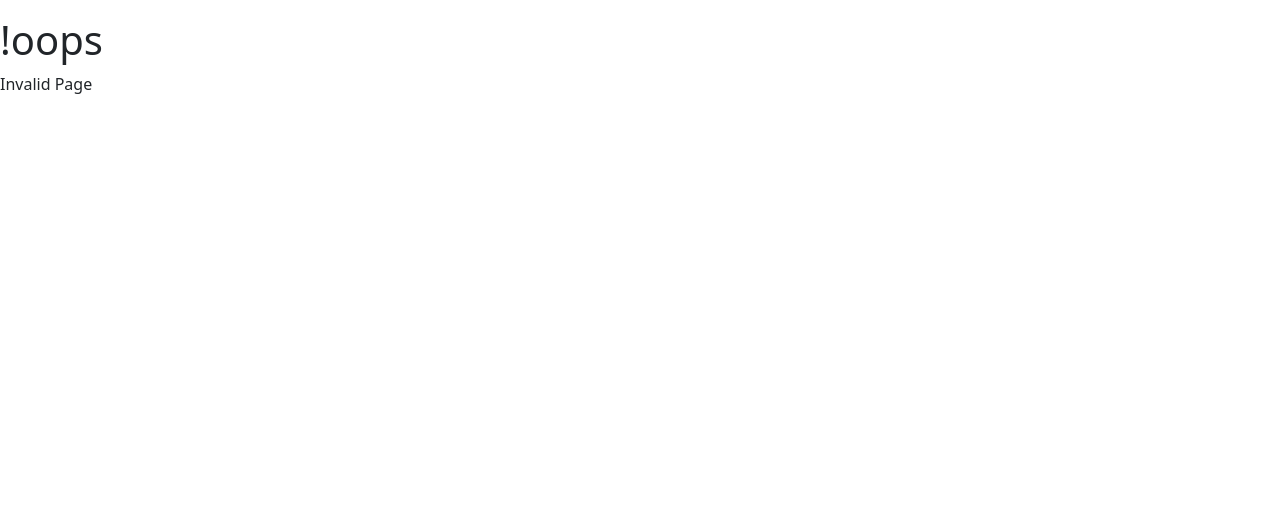
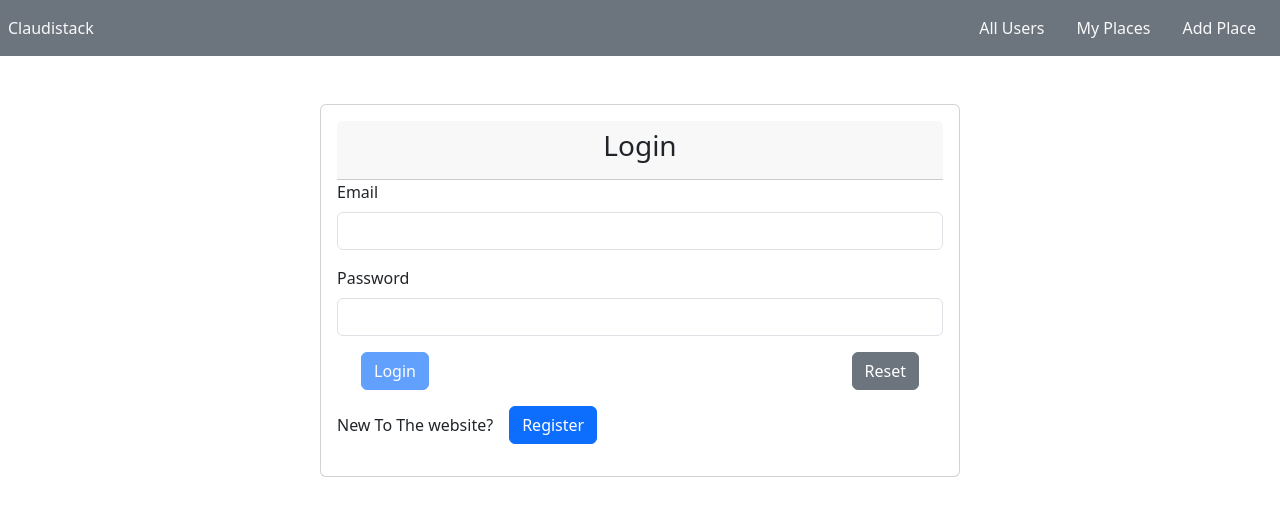
Before and after one commit to HEKNOWSME/MERN, a React (Vite) app in the folder sharefy/client/: page /auth in a window 1280 px wide. Before the commit this address had no page. Shown: the top 516 px of the page. Built offline with nearby package versions, Linux system fonts and the light colour scheme.

Commit message:
Remove cancel. add Regiter and Login

```diff
--- a/sharefy/client/src/places/components/PlacesList.tsx
+++ b/sharefy/client/src/places/components/PlacesList.tsx
@@ -90,7 +90,7 @@ export const PlacesList = ({ places, onDelete }: Props) => {
 			</section>
 			{isShowMap && (
 				<PopUp
-					placeTitle={viewedPlace.title	}
+					placeTitle={viewedPlace.title}
 					imageUrl={viewedPlace.imageUrl}
 					description={viewedPlace.description}
 					onClose={handleOnclose}
--- a/sharefy/client/src/places/pages/NewPlace.tsx
+++ b/sharefy/client/src/places/pages/NewPlace.tsx
@@ -5,7 +5,7 @@ const NewPlace = () => {
 	const {
 		register,
 		handleSubmit,
-		formState: { errors },
+		formState: { errors, isValid },
 	} = useForm<Place>();
 	return (
 		<form
@@ -67,7 +67,11 @@ const NewPlace = () => {
 				)}
 			</div>
 			<div className="mb-3 d-flex justify-content-between">
-				<button type="submit" className="btn btn-primary mx-4">
+				<button
+					type="submit"
+					className="btn btn-primary mx-4"
+					disabled={!isValid}
+				>
 					Add Place
 				</button>
 				<button type="reset" className="btn btn-secondary mx-4">
--- a/sharefy/client/src/places/pages/UpdatePage.tsx
+++ b/sharefy/client/src/places/pages/UpdatePage.tsx
@@ -21,12 +21,11 @@ const UpdatePage = () => {
 	const {
 		register,
 		handleSubmit,
-		formState: { errors },
+		formState: { errors, isValid },
 	} = useForm<Place>();
 	return (
 		<form
 			onSubmit={handleSubmit(() => {
-				console.log(place);
 				navigate("/u1/places", { state: { place } });
 			})}
 			className="card p-3 w-50 m-auto mt-5"
@@ -74,12 +73,13 @@ const UpdatePage = () => {
 					<span className="text-danger">{errors.description.message}</span>
 				)}
 			</div>
-			<div className="mb-3 d-flex justify-content-between">
-				<button type="submit" className="btn btn-primary mx-4">
+			<div className="mb-3 d-flex justify-content-center">
+				<button
+					type="submit"
+					className="btn btn-primary mx-4"
+					disabled={!isValid}
+				>
 					Update Place
-				</button>
-				<button type="reset" className="btn btn-secondary mx-4">
-					Cancel
 				</button>
 			</div>
 		</form>
--- a/sharefy/client/src/routing/router.tsx
+++ b/sharefy/client/src/routing/router.tsx
@@ -7,6 +7,7 @@ import HomePage from "../HomePage";
 import Error from "./ErrorPage";
 import NewPlace from "../places/pages/NewPlace";
 import UpdatePage from "../places/pages/UpdatePage";
+import AuthPage from "../shared/components/AuthPage";
 
 const router = createBrowserRouter([
 	{
@@ -20,6 +21,7 @@ const router = createBrowserRouter([
 			{ path: "/places/newPlace", element: <NewPlace /> },
 			{ path: "/places/:pid", element: <UpdatePage /> },
 			{ path: "/:userid/places", element: <Places /> },
+			{ path: "/auth", element: <AuthPage /> },
 		],
 	},
 ]);
--- /dev/null
+++ b/sharefy/client/src/shared/components/AuthPage.tsx
@@ -0,0 +1,11 @@
+import Auth from "../../users/pages/Auth";
+import { useState } from "react";
+import Register from "../../users/pages/Register";
+
+const AuthPage = () => {
+	const [showLogin, setLogin] = useState(true);
+	if (showLogin) return <Auth onRegister={() => setLogin(false)} />;
+	return <Register onRegister={() => setLogin(true)} />;
+};
+
+export default AuthPage;
--- a/sharefy/client/src/shared/components/Navigation.tsx
+++ b/sharefy/client/src/shared/components/Navigation.tsx
@@ -1,10 +1,12 @@
 import { LuMenu } from "react-icons/lu";
 import "./nav.css";
-import { NavLink } from "react-router-dom";
+import { NavLink, useLocation } from "react-router-dom";
 import { useState } from "react";
 
 const Navigation = () => {
 	const [toggle, setToggle] = useState(false);
+	const { pathname } = useLocation();
+
 	return (
 		<header
 			className={`bg-secondary text-light p-2 navigation ${
@@ -55,6 +57,7 @@ const Navigation = () => {
 							Add Place
 						</NavLink>
 					</li>
+					{pathname !== "/auth" && (
 						<li>
 							<NavLink
 								to="/auth"
@@ -64,9 +67,10 @@ const Navigation = () => {
 									}`
 								}
 							>
-							Auth
+								Login
 							</NavLink>
 						</li>
+					)}
 				</ul>
 			</nav>
 		</header>
--- /dev/null
+++ b/sharefy/client/src/users/pages/Auth.tsx
@@ -0,0 +1,87 @@
+import { useForm } from "react-hook-form";
+interface UserForm {
+	email: string;
+	password: string;
+}
+const Auth = ({ onRegister }: { onRegister: () => void }) => {
+	const {
+		register,
+      handleSubmit,
+      reset,
+		formState: { errors, isValid },
+	} = useForm<UserForm>();
+	return (
+		<div className="">
+			<form
+            onSubmit={handleSubmit((data) => {
+               reset()
+               console.log(data)
+            })}
+				className="card p-3 w-50 m-auto mt-5"
+			>
+				<div className="card-header text-center">
+					<h3>Login</h3>
+				</div>
+				<div className="mb-3">
+					<label htmlFor="title" className="form-label">
+						Email
+					</label>
+					<input
+						{...register("email", { required: "Field Required" })}
+						type="email"
+						name="email"
+						id="email"
+						autoComplete="email"
+						className="form-control"
+					/>
+					{errors.email && (
+						<span className="text-danger">{errors.email.message}</span>
+					)}
+				</div>
+				<div className="mb-3">
+					<label htmlFor="password" className="form-label">
+						Password
+					</label>
+					<input
+						{...register("password", {
+							required: "Field Required",
+							minLength: { value: 8, message: "Password Should Be 8 longer" },
+						})}
+						type="password"
+						name="password"
+						id="password"
+						autoComplete="current-password"
+						className="form-control"
+					/>
+					{errors.password && (
+						<span className="text-danger">{errors.password.message}</span>
+					)}
+				</div>
+				<div className="mb-3 d-flex justify-content-between">
+					<button
+						type="submit"
+						className="btn btn-primary mx-4"
+						disabled={!isValid}
+					>
+						Login
+					</button>
+					<button type="reset" className="btn btn-secondary mx-4">
+						Reset
+					</button>
+				</div>
+				<div className="mb-3 d-flex gap-3 align-items-center">
+					<span>New To The website?</span>
+					<button
+						type="button"
+						className="btn btn-primary"
+						onClick={onRegister}
+					>
+						Register
+					</button>
+				</div>
+			</form>
+		</div>
+	);
+};
+
+export default Auth;
--- /dev/null
+++ b/sharefy/client/src/users/pages/Register.tsx
@@ -0,0 +1,104 @@
+import { useForm } from "react-hook-form";
+interface UserForm {
+	username: string;
+	email: string;
+	password: string;
+}
+const Register = ({ onRegister }: { onRegister: () => void }) => {
+	const {
+		register,
+		handleSubmit,
+		reset,
+		formState: { errors, isValid },
+	} = useForm<UserForm>();
+	return (
+		<div className="">
+			<form
+				onSubmit={handleSubmit((data) => {
+					console.log(data);
+					reset();
+				})}
+				className="card p-3 w-50 m-auto mt-5"
+			>
+				<div className="card-header text-center">
+					<h3>Registration Form</h3>
+				</div>
+				<div className="mb-3">
+					<label htmlFor="username" className="form-label">
+						Username
+					</label>
+					<input
+						{...register("username", { required: "Field Required" })}
+						type="text"
+						name="username"
+						id="username"
+						autoComplete="username"
+						className="form-control"
+					/>
+					{errors.username && (
+						<span className="text-danger">{errors.username.message}</span>
+					)}
+				</div>
+				<div className="mb-3">
+					<label htmlFor="title" className="form-label">
+						Email
+					</label>
+					<input
+						{...register("email", { required: "Field Required" })}
+						type="email"
+						name="email"
+						id="email"
+						autoComplete="email"
+						className="form-control"
+					/>
+					{errors.email && (
+						<span className="text-danger">{errors.email.message}</span>
+					)}
+				</div>
+				<div className="mb-3">
+					<label htmlFor="password" className="form-label">
+						Password
+					</label>
+					<input
+						{...register("password", {
+							required: "Field Required",
+							minLength: { value: 8, message: "Password Should Be 8 longer" },
+						})}
+						type="password"
+						name="password"
+						id="password"
+						autoComplete="current-password"
+						className="form-control"
+					/>
+					{errors.password && (
+						<span className="text-danger">{errors.password.message}</span>
+					)}
+				</div>
+				<div className="mb-3 d-flex justify-content-between">
+					<button
+						type="submit"
+						className="btn btn-primary mx-4"
+						disabled={!isValid}
+					>
+						Register
+					</button>
+					<button type="reset" className="btn btn-secondary mx-4">
+						Reset
+					</button>
+				</div>
+				<div className="mb-3 d-flex gap-3 align-items-center">
+					<span>Have an account? </span>
+					<button
+						type="button"
+						className="btn btn-primary"
+						onClick={onRegister}
+					>
+						Login
+					</button>
+				</div>
+			</form>
+		</div>
+	);
+};
+
+export default Register;
```
Lines whose indentation alone changed are shown as unchanged.
